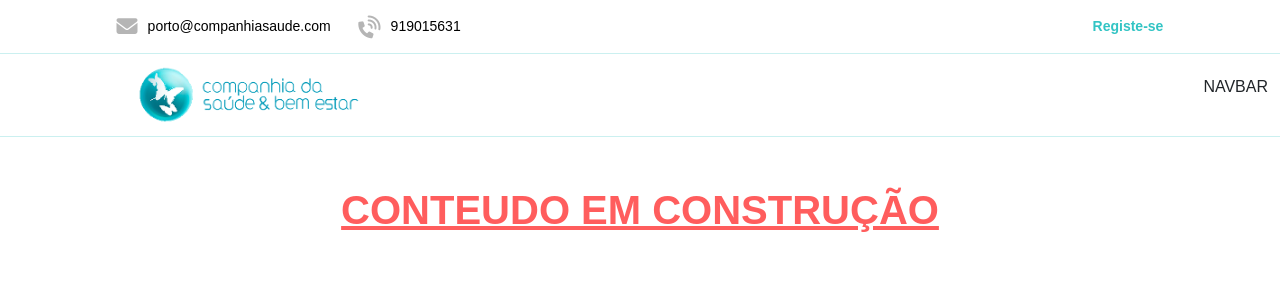
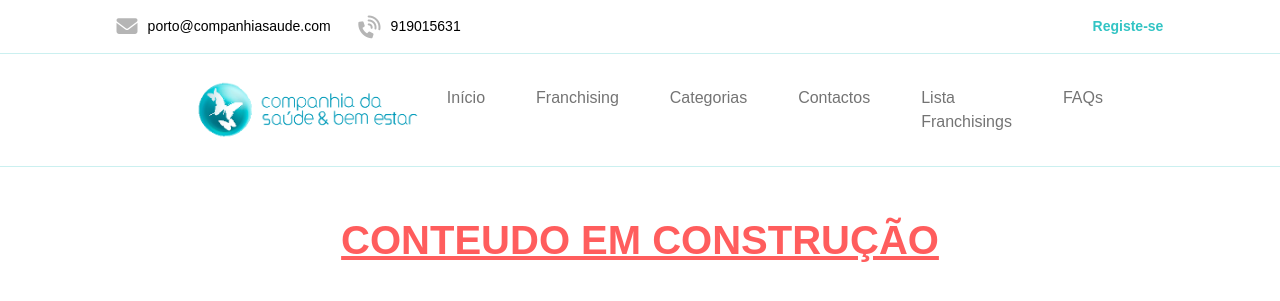
Before and after one commit to gatavares/Estagio-Franchising-Saude, a PHP site: page / in a window 1280 px wide. Shown: the top 301 px of the page. Run offline with PHP 8.4, Linux system fonts and the light colour scheme.

Commit message:
update 6-6-22

```diff
--- a/CONTENT/header.php
+++ b/CONTENT/header.php
@@ -12,27 +12,42 @@
 
 
 <header class="header2">
-    <div class="container-fluid bg-ghost">
-        <div class="row">
-            <div class="col">
-                <img id="logotipo" src="ASSETS/logotipo.png" alt="Logotipo">
-            </div>
-            <div class="col text-end my-auto">
-                <?php
-                // if(isset($_SESSION['tipoUtilizador'])){
-                //     if($_SESSION['tipoUtilizador'] == 1)
-                //         include('CONTENT/nav_admin.php');
-                //     else if($_SESSION['tipoUtilizador'] == 2)
-                //         include('CONTENT/nav_registado.php');
-                //     else
-                //         include('CONTENT/nav.php');
-                // }
-                // else
-                    include('CONTENT/navbar.php');
-                ?>
+    <nav class="navbar navbar-light bg-ghost navbar-expand-lg">
+        <div class="container-fluid">
+            <a class="navbar-brand" href="index.php">
+                <img src="ASSETS/logotipo.png" alt="Logotipo" width="228.72" height="60" class="d-inline-block align-text- center">
+            </a>
+
+            <button class="navbar-toggler" type="button" data-bs-toggle="collapse" data-bs-target="#navbarSupportedContent" aria-controls="navbarSupportedContent" aria-expanded="false" aria-label="Toggle navigation">
+            <span class="navbar-toggler-icon"></span>
+            </button>
+
+            <div class="collapse navbar-collapse" id="navbarSupportedContent">
+                <ul class="navbar-nav ms-auto mb-lg-0 text-start">
+                    <li class="nav-item nav-item-margin">
+                    <a class="nav-link" aria-current="page" href="">Início</a>
+                    </li>
+                    <li class="nav-item nav-item-margin">
+                    <a class="nav-link" aria-current="page" href="">Franchising</a>
+                    </li>
+                    <li class="nav-item nav-item-margin">
+                    <a class="nav-link" aria-current="page" href="">Categorias</a>
+                    </li>
+                    <li class="nav-item nav-item-margin">
+                    <a class="nav-link" aria-current="page" href="">Contactos</a>
+                    </li>
+                    <li class="nav-item nav-item-margin">
+                    <a class="nav-link" aria-current="page" href="">Lista Franchisings</a>
+                    </li>
+                    <li class="nav-item nav-item1">
+                    <a class="nav-link" aria-current="page" href="">FAQs</a>
+                    </li>
+                </ul>
             </div>
         </div>
-    </div>
+    </nav>
+
+
     <hr id="linha-horizontal">
 </header>
 
--- a/CONTENT/navbar.php
+++ b/CONTENT/navbar.php
@@ -1,5 +1,33 @@
-<nav class="navPrinc">
-    <div>
-        <p>NAVBAR</p>
+<nav class="navbar navbar-expand-lg bg-ghost navbar-light">
+    <div class="container-fluid">
+        <a id="logotipoA" href="index.php"><img id="logotipo" src="ASSETS/logotipo.png" alt="Logotipo"></a>
+
+        <button class="navbar-toggler" type="button" data-bs-toggle="collapse" data-bs-target="#navbarSupportedContent" aria-controls="navbarSupportedContent" aria-expanded="false" aria-label="Toggle navigation">
+        <span class="navbar-toggler-icon"></span>
+        </button>
+
+            <div class="collapse navbar-collapse" id="navbarSupportedContent">
+                <ul class="navbar-nav me-auto mb-lg-0 text-end nav-ul">
+                    <li class="nav-item nav-item1">
+                    <a class="nav-link" aria-current="page" href="">Início</a>
+                    </li>
+                    <li class="nav-item">
+                    <a class="nav-link" aria-current="page" href="">Franchising</a>
+                    </li>
+                    <li class="nav-item">
+                    <a class="nav-link" aria-current="page" href="">Categorias</a>
+                    </li>
+                    <li class="nav-item">
+                    <a class="nav-link" aria-current="page" href="">Contactos</a>
+                    </li>
+                    <li class="nav-item">
+                    <a class="nav-link" aria-current="page" href="">Lista Franchisings</a>
+                    </li>
+                    <li class="nav-item">
+                    <a class="nav-link" aria-current="page" href="">FAQs</a>
+                    </li>
+                </ul>
+            </div>
+        </div>
     </div>
 </nav>
--- a/CSS/styles.css
+++ b/CSS/styles.css
@@ -43,6 +43,7 @@ header a i{
 }
 
 #reg:hover{
+    transition-duration: 1s;
     color: black;
 }
 
@@ -50,10 +51,21 @@ header a i{
     color: #32c4c4;
 }
 
+.navbar-brand {
+    margin-top: -15px !important;
+    margin-bottom: -15px !important;
+    margin-left: 14.5% !important;
+}
+
+.navbar-nav{
+    margin-right: 19% !important;
+}
+
+.nav-item-margin{
+    margin-right: 35px !important;
+}
+
 #logotipo{
-    margin-top: -5px;
-    margin-bottom: -5px;
-    margin-left: 20%;
     height: 60px;
 }
 
```
